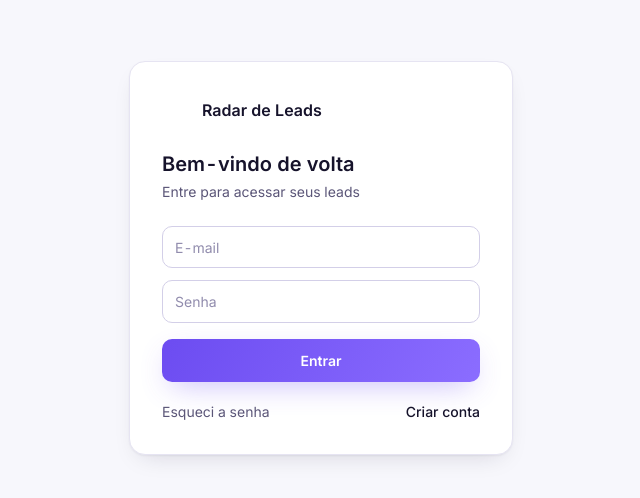
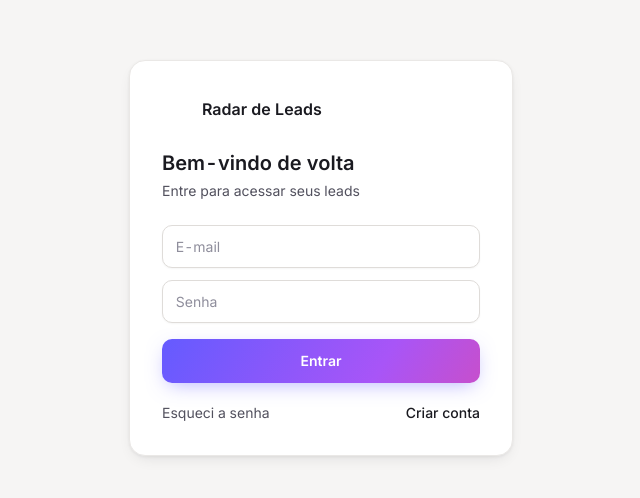
Before and after one commit to GabrielCarneloci/SaaS, a Next.js app: page /login in a window 1280 px wide. Shown: the part 142-640 px from the top of the page, without its empty margins (319-959 px from the left). Built offline with nearby package versions, Linux system fonts and the light colour scheme.

Commit message:
Add files via upload

```diff
--- a/app/globals.css
+++ b/app/globals.css
@@ -1,61 +1,75 @@
 @import "tailwindcss";
 
-/* ===== Claro ===== */
+/* ============================================================
+   CLARO — off-white quente, tinta profunda, acento índigo→violeta
+   ============================================================ */
 :root {
-  --canvas: #f7f7fc;
+  --canvas: #f6f5f4;
+  --canvas-2: #efedec;
   --surface: #ffffff;
-  --surface-2: #f0f0fa;
-  --ink: #16132b;
-  --ink-2: #5b5678;
-  --ink-3: #918cad;
-  --line: #e6e4f2;
-  --line-2: #d3cfe8;
+  --surface-2: #f7f6f5;
+  --ink: #1a1a20;
+  --ink-2: #52515e;
+  --ink-3: #8f8e9c;
+  --line: #eae8e6;
+  --line-2: #dfdcd9;
 
-  --violeta: #6c4cf1;
-  --violeta-2: #8b6dff;
-  --coral: #ff4d7d;
-  --turquesa: #00c2b2;
-  --ambar: #ff9f1c;
+  --marca-1: #635bff;   /* índigo Stripe-ish */
+  --marca-2: #a855f7;   /* violeta */
+  --marca-3: #ec4899;   /* rosa, só nos gradientes */
+  --marca-ink: #ffffff;
+  --marca-wash: #f0eefe;
+  --marca-borda: #e0dcfb;
 
-  --violeta-lav: #efeaff;
-  --coral-lav: #ffe9f0;
-  --turquesa-lav: #dcf8f5;
+  --ok: #10b981;
+  --ok-wash: #e7f8f1;
+  --alerta: #f59e0b;
+  --perigo: #ef4444;
+  --perigo-wash: #fdeceb;
 
-  --sobre-cor: #ffffff;
-  --danger: #e5384f;
-  --danger-lav: #ffe9ec;
+  --grad-marca: linear-gradient(120deg, #635bff 0%, #a855f7 50%, #ec4899 100%);
 
-  --sombra: 0 1px 2px rgba(22,19,43,.05), 0 10px 26px -12px rgba(22,19,43,.18);
-  --sombra-cor: 0 10px 30px -10px rgba(108,76,241,.45);
+  --s1: 0 1px 2px rgba(26,26,32,.04);
+  --s2: 0 1px 3px rgba(26,26,32,.06), 0 6px 16px -6px rgba(26,26,32,.12);
+  --s3: 0 2px 6px rgba(26,26,32,.08), 0 18px 40px -12px rgba(26,26,32,.22);
+  --s-marca: 0 6px 20px -6px rgba(99,91,255,.5);
+  --anel: 0 0 0 3px var(--marca-wash);
 }
 
-/* ===== Escuro ===== */
+/* ============================================================
+   ESCURO — carvão azulado, tinta clara, mesmo acento
+   ============================================================ */
 [data-tema="escuro"] {
-  --canvas: #0d0a1a;
-  --surface: #16122a;
-  --surface-2: #1e1938;
-  --ink: #f0eefb;
-  --ink-2: #a9a2ca;
-  --ink-3: #736d94;
-  --line: #262040;
-  --line-2: #342c54;
+  --canvas: #0b0b10;
+  --canvas-2: #101017;
+  --surface: #15151e;
+  --surface-2: #1c1c28;
+  --ink: #f2f1f7;
+  --ink-2: #b0aec4;
+  --ink-3: #6f6d84;
+  --line: #232332;
+  --line-2: #2f2f42;
 
-  --violeta: #8b6dff;
-  --violeta-2: #a68cff;
-  --coral: #ff6b93;
-  --turquesa: #2ad9c8;
-  --ambar: #ffb246;
+  --marca-1: #8b84ff;
+  --marca-2: #c084fc;
+  --marca-3: #f472b6;
+  --marca-ink: #0b0b10;
+  --marca-wash: #1e1a3a;
+  --marca-borda: #322c5c;
 
-  --violeta-lav: #241d45;
-  --coral-lav: #3a1c2a;
-  --turquesa-lav: #10312f;
+  --ok: #34d399;
+  --ok-wash: #0f2b22;
+  --alerta: #fbbf24;
+  --perigo: #f87171;
+  --perigo-wash: #2e1917;
 
-  --sobre-cor: #0d0a1a;
-  --danger: #ff6b7d;
-  --danger-lav: #3a1a20;
+  --grad-marca: linear-gradient(120deg, #8b84ff 0%, #c084fc 50%, #f472b6 100%);
 
-  --sombra: 0 1px 2px rgba(0,0,0,.5), 0 10px 26px -12px rgba(0,0,0,.7);
-  --sombra-cor: 0 10px 30px -10px rgba(139,109,255,.5);
+  --s1: 0 1px 2px rgba(0,0,0,.5);
+  --s2: 0 1px 3px rgba(0,0,0,.5), 0 6px 16px -6px rgba(0,0,0,.7);
+  --s3: 0 2px 6px rgba(0,0,0,.6), 0 18px 40px -12px rgba(0,0,0,.85);
+  --s-marca: 0 6px 20px -6px rgba(139,132,255,.5);
+  --anel: 0 0 0 3px var(--marca-wash);
 }
 
 * { box-sizing: border-box; }
@@ -63,68 +77,90 @@
 html, body {
   background: var(--canvas);
   color: var(--ink);
-  font-family: var(--font-corpo), -apple-system, BlinkMacSystemFont, sans-serif;
+  font-family: var(--font-corpo), -apple-system, BlinkMacSystemFont, "Segoe UI", sans-serif;
   margin: 0; padding: 0;
   -webkit-font-smoothing: antialiased;
-  font-feature-settings: "tnum" 1;
+  text-rendering: optimizeLegibility;
+  font-feature-settings: "tnum" 1, "ss01" 1, "cv01" 1;
+  max-width: 100%;
+  overflow-x: hidden;
+}
+
+/* fundo com um brilho de marca bem sutil no canto — dá profundidade */
+body::before {
+  content: "";
+  position: fixed;
+  top: -20%; left: -10%;
+  width: 60vw; height: 60vh;
+  background: radial-gradient(circle, var(--marca-wash) 0%, transparent 70%);
+  opacity: .6;
+  pointer-events: none;
+  z-index: 0;
 }
 
 .destaque {
   font-family: var(--font-destaque), var(--font-corpo), sans-serif;
   font-weight: 700;
-  letter-spacing: -0.03em;
+  letter-spacing: -0.025em;
+  line-height: 1.05;
 }
 
-.gradiente {
-  background: linear-gradient(115deg, var(--violeta) 0%, var(--coral) 55%, var(--ambar) 100%);
+/* texto com o gradiente da marca */
+.grad-texto {
+  background: var(--grad-marca);
   -webkit-background-clip: text;
   background-clip: text;
   color: transparent;
 }
 
-::selection { background: var(--violeta); color: #fff; }
+::selection { background: var(--marca-1); color: #fff; }
 
-:focus-visible { outline: 2px solid var(--violeta); outline-offset: 2px; border-radius: 6px; }
+:focus-visible { outline: none; box-shadow: var(--anel); border-radius: 8px; }
 
-::-webkit-scrollbar { width: 9px; height: 9px; }
+::-webkit-scrollbar { width: 10px; height: 10px; }
 ::-webkit-scrollbar-track { background: transparent; }
-::-webkit-scrollbar-thumb { background: var(--line-2); border-radius: 5px; }
+::-webkit-scrollbar-thumb { background: var(--line-2); border-radius: 6px; border: 2px solid var(--canvas); }
 ::-webkit-scrollbar-thumb:hover { background: var(--ink-3); }
 
 input::placeholder, textarea::placeholder { color: var(--ink-3); }
 
-/* ===== Controles ===== */
+/* ============================================================
+   CONTROLES
+   ============================================================ */
 .campo {
   width: 100%;
-  padding: 0.6rem 0.75rem;
+  padding: 0.62rem 0.8rem;
   border-radius: 10px;
   font-size: 0.875rem;
   font-family: inherit;
   background: var(--surface);
-  border: 1.5px solid var(--line-2);
+  border: 1px solid var(--line-2);
   color: var(--ink);
   outline: none;
-  transition: border-color .15s, box-shadow .15s;
+  transition: border-color .16s, box-shadow .16s;
+  box-shadow: var(--s1);
 }
-.campo:focus { border-color: var(--violeta); box-shadow: 0 0 0 3.5px var(--violeta-lav); }
+.campo:focus { border-color: var(--marca-1); box-shadow: var(--anel); }
 .campo:disabled { background: var(--surface-2); color: var(--ink-3); cursor: not-allowed; }
 
 .acao {
   width: 100%;
-  padding: 0.7rem 1rem;
+  padding: 0.72rem 1rem;
   border-radius: 10px;
   font-size: 0.875rem;
   font-weight: 600;
   font-family: inherit;
-  background: linear-gradient(120deg, var(--violeta), var(--violeta-2));
-  color: #fff;
+  color: var(--marca-ink);
+  background: var(--grad-marca);
+  background-size: 140% 140%;
+  background-position: 0% 50%;
   border: none;
   cursor: pointer;
-  transition: transform .12s, box-shadow .15s, filter .15s;
-  box-shadow: var(--sombra-cor);
+  transition: background-position .5s ease, transform .12s, box-shadow .16s;
+  box-shadow: var(--s-marca);
   white-space: nowrap;
 }
-.acao:hover:not(:disabled) { filter: brightness(1.07); transform: translateY(-1px); }
+.acao:hover:not(:disabled) { background-position: 100% 50%; transform: translateY(-1px); box-shadow: var(--s3); }
 .acao:active:not(:disabled) { transform: translateY(0); }
 .acao:disabled { opacity: .5; cursor: not-allowed; box-shadow: none; }
 
@@ -132,75 +168,75 @@ input::placeholder, textarea::placeholder { color: var(--ink-3); }
   display: inline-flex;
   align-items: center;
   gap: 6px;
-  padding: 0.42rem 0.75rem;
+  padding: 0.46rem 0.8rem;
   border-radius: 9px;
   font-size: 0.8125rem;
   font-weight: 500;
   font-family: inherit;
   background: var(--surface);
-  border: 1.5px solid var(--line-2);
+  border: 1px solid var(--line-2);
   color: var(--ink-2);
   cursor: pointer;
-  transition: all .15s;
+  transition: all .16s;
   white-space: nowrap;
   text-decoration: none;
+  box-shadow: var(--s1);
 }
-.acao-discreta:hover:not(:disabled) { border-color: var(--violeta); color: var(--violeta); background: var(--violeta-lav); }
+.acao-discreta:hover:not(:disabled) { border-color: var(--marca-1); color: var(--marca-1); box-shadow: var(--s2); transform: translateY(-1px); }
 .acao-discreta:disabled { opacity: .45; cursor: not-allowed; }
-.acao-discreta[data-ativo="1"] {
-  background: var(--violeta); border-color: var(--violeta); color: #fff;
-}
+.acao-discreta[data-ativo="1"] { background: var(--marca-1); border-color: var(--marca-1); color: #fff; box-shadow: var(--s-marca); }
 
 .etiqueta {
   display: inline-flex;
   align-items: center;
-  padding: 2px 8px;
+  padding: 2px 9px;
   border-radius: 999px;
   font-size: 0.6875rem;
   font-weight: 600;
-  background: var(--turquesa-lav);
-  color: var(--turquesa);
+  background: var(--marca-wash);
+  color: var(--marca-1);
+  border: 1px solid var(--marca-borda);
 }
 
-/* ===== Cartões ===== */
+/* ============================================================
+   CARTÕES
+   ============================================================ */
 .cartao {
+  position: relative;
   background: var(--surface);
-  border: 1.5px solid var(--line);
+  border: 1px solid var(--line);
   border-radius: 16px;
-  box-shadow: var(--sombra);
-  transition: transform .16s, box-shadow .16s, border-color .16s;
+  box-shadow: var(--s2);
+  transition: transform .18s cubic-bezier(.22,1,.36,1), box-shadow .18s, border-color .18s;
 }
 .cartao-clicavel { cursor: pointer; text-align: left; width: 100%; font-family: inherit; }
-.cartao-clicavel:hover { transform: translateY(-2px); border-color: var(--violeta); box-shadow: var(--sombra-cor); }
-.cartao[data-sel="1"] { border-color: var(--violeta); box-shadow: var(--sombra-cor); }
+.cartao-clicavel:hover { transform: translateY(-3px); border-color: var(--marca-borda); box-shadow: var(--s3); }
+.cartao[data-sel="1"] { border-color: var(--marca-1); box-shadow: var(--s-marca); }
 
-/* faixa colorida no topo do cartão */
+/* faixa superior com gradiente — assinatura visual dos cards */
 .faixa {
   height: 3px;
   border-radius: 16px 16px 0 0;
-  background: linear-gradient(90deg, var(--violeta), var(--coral));
+  background: var(--grad-marca);
 }
-.faixa-feito { background: linear-gradient(90deg, var(--turquesa), var(--violeta-2)); }
+.faixa-feito { background: linear-gradient(90deg, var(--ok), var(--marca-2)); }
+
+.card { background: var(--surface); border: 1px solid var(--line); border-radius: 16px; box-shadow: var(--s2); }
+
+/* faz o conteúdo ficar acima do brilho de fundo */
+main, aside, .cartao, .card { position: relative; z-index: 1; }
 
 .leaflet-container { background: var(--surface-2); font-family: inherit; border-radius: 12px; }
 .leaflet-control-attribution { font-size: 9px; }
 
+/* animação de entrada suave dos cards */
+@keyframes surge {
+  from { opacity: 0; transform: translateY(10px); }
+  to { opacity: 1; transform: translateY(0); }
+}
+.surge { animation: surge .4s cubic-bezier(.22,1,.36,1) backwards; }
+
 @media (prefers-reduced-motion: reduce) {
   *, *::before, *::after { animation-duration: .01ms !important; transition-duration: .01ms !important; }
+  body::before { display: none; }
 }
-
-.card { background: var(--surface); border: 1.5px solid var(--line); border-radius: 16px; box-shadow: var(--sombra); }
-
-/* ===== Responsivo ===== */
-html, body { max-width: 100%; overflow-x: hidden; }
-
-/* impede que grids e flex estourem a largura da tela */
-.cartao, .campo, .acao, .acao-discreta { max-width: 100%; }
-
-/* o Recharts precisa de um pai com largura mínima zero */
-.recharts-responsive-container { min-width: 0 !important; }
-
-@media (max-width: 640px) {
-  /* números grandes menores no celular */
-  .destaque { letter-spacing: -0.02em; }
-}
```
Also changed, not shown: app/dashboard/page.tsx (+5 -5 lines).
